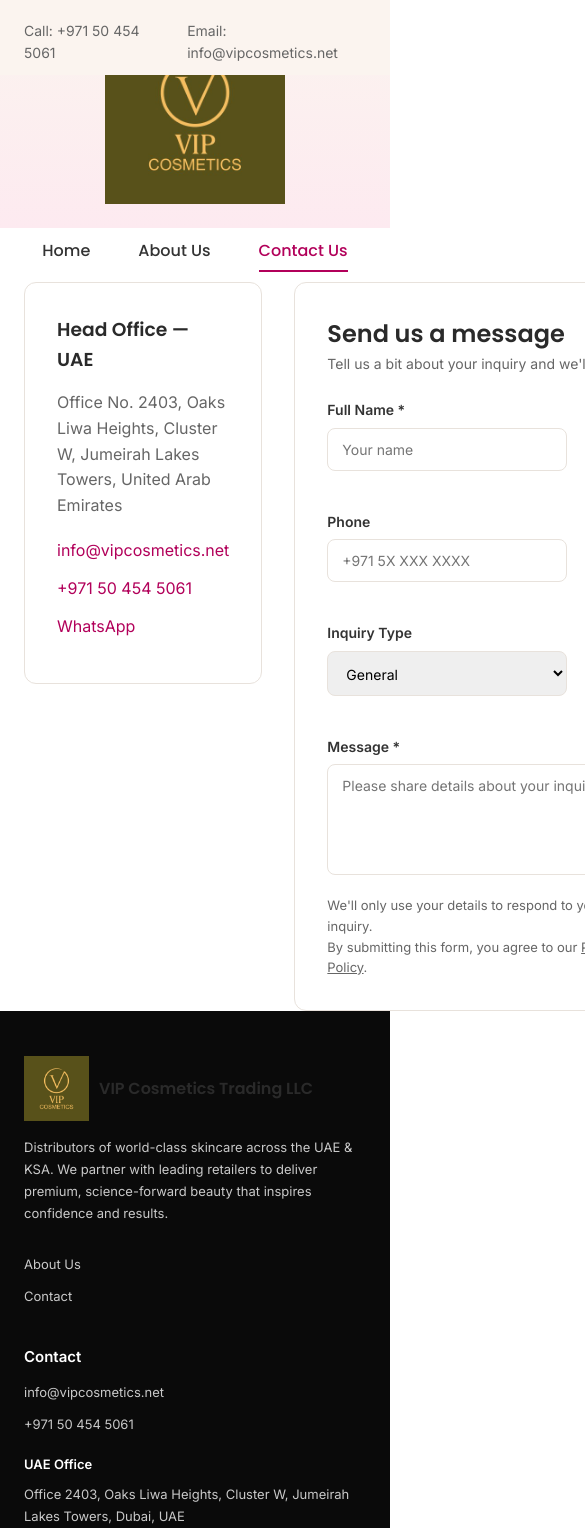
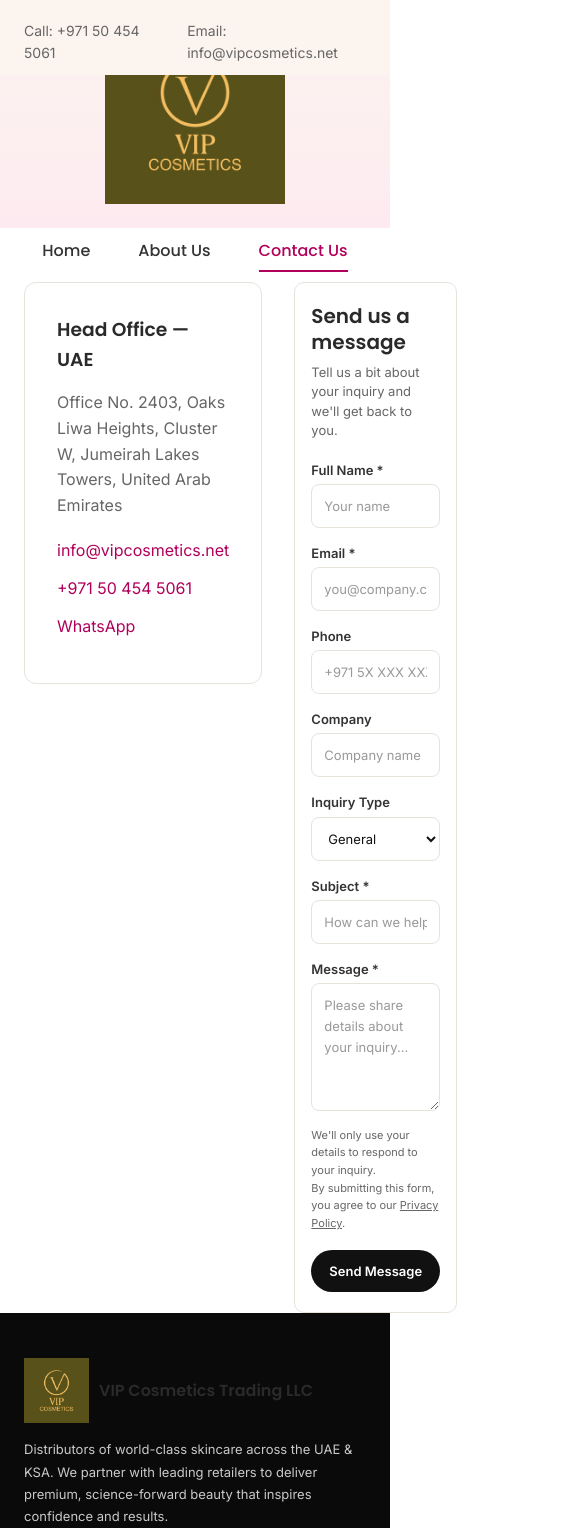
Before and after one commit to gurusaivs18/vipCosmetics, a React app: page /contact in a window 390 px wide. Shown: the top 1528 px of the page, 585 px wide, since content can reach past the window. Built offline with nearby package versions, Linux system fonts and the light colour scheme; the HTML template or start-up script is replaced by a standard one.

Commit message:
last arrangemnets according to kme

```diff
--- a/src/css/ContactForm.css
+++ b/src/css/ContactForm.css
@@ -1,21 +1,31 @@
+
 .contact-form {
+  width: 100%;
   background: #fff;
   border: 1px solid var(--color-border);
   border-radius: 12px;
   padding: 32px;
+  box-sizing: border-box;
+}
+
+.contact-form h2 {
+  margin: 0 0 8px;
+  font-size: 24px;
+  line-height: 1.3;
 }
 
 .form-sub {
   color: var(--color-text-light);
   font-size: 14px;
-  margin-bottom: 24px;
+  line-height: 1.6;
+  margin: 0 0 24px;
 }
 
 .form-row {
   display: grid;
   grid-template-columns: 1fr 1fr;
   gap: 20px;
-  margin-bottom: 20px;
+  margin-bottom: 0;
 }
 
 .form-group {
@@ -23,21 +33,52 @@
   flex-direction: column;
   gap: 6px;
   margin-bottom: 20px;
+  min-width: 0;
 }
 
 .form-group label {
   font-size: 14px;
   font-weight: 600;
+  line-height: 1.4;
 }
 
 .form-group input,
 .form-group select,
 .form-group textarea {
+  width: 100%;
+  box-sizing: border-box;
   border: 1px solid var(--color-border);
   border-radius: 8px;
   padding: 12px 14px;
   font-size: 14px;
   font-family: inherit;
+  color: #111;
+  background: #fff;
+  outline: none;
+  transition: border-color 0.2s ease, box-shadow 0.2s ease;
+}
+
+.form-group input,
+.form-group select {
+  height: 46px;
+}
+
+.form-group textarea {
+  min-height: 130px;
+  resize: vertical;
+  line-height: 1.6;
+}
+
+.form-group input:focus,
+.form-group select:focus,
+.form-group textarea:focus {
+  border-color: #111;
+  box-shadow: 0 0 0 2px rgba(0, 0, 0, 0.05);
+}
+
+.form-group input::placeholder,
+.form-group textarea::placeholder {
+  color: #999;
 }
 
 .form-footer {
@@ -49,25 +90,46 @@
 }
 
 .disclaimer {
+  flex: 1;
   font-size: 13px;
+  line-height: 1.6;
   color: var(--color-text-light);
+  margin: 0;
 }
 
 .disclaimer a {
+  color: inherit;
   text-decoration: underline;
 }
 
 .submit-btn {
+  border: none;
   background: #111;
   color: #fff;
   padding: 14px 28px;
   border-radius: 30px;
   font-weight: 600;
+  font-size: 14px;
+  font-family: inherit;
   white-space: nowrap;
+  cursor: pointer;
+  transition: background 0.2s ease, transform 0.2s ease;
 }
+
+.submit-btn:hover:not(:disabled) {
+  background: #333;
+  transform: translateY(-1px);
+}
+
+.submit-btn:disabled {
+  opacity: 0.6;
+  cursor: not-allowed;
+}
+
 .form-status {
-  margin-top: 16px;
+  margin: 16px 0 0;
   font-size: 14px;
+  line-height: 1.5;
 }
 
 .form-status-ok {
@@ -78,7 +140,197 @@
   color: #b30000;
 }
 
-.submit-btn:disabled {
-  opacity: 0.6;
-  cursor: not-allowed;
+
+/* =========================================
+   LARGE LAPTOP / DESKTOP
+========================================= */
+
+@media (max-width: 1200px) {
+  .contact-form {
+    padding: 30px;
+  }
+
+  .form-row {
+    gap: 18px;
+  }
+
+  .form-footer {
+    gap: 20px;
+  }
 }
+
+
+/* =========================================
+   TABLET
+========================================= */
+
+@media (max-width: 992px) {
+  .contact-form {
+    padding: 28px;
+  }
+
+  .contact-form h2 {
+    font-size: 22px;
+  }
+
+  .form-row {
+    gap: 16px;
+  }
+
+  .form-group input,
+  .form-group select,
+  .form-group textarea {
+    font-size: 14px;
+  }
+
+  .form-footer {
+    align-items: flex-start;
+  }
+
+  .submit-btn {
+    padding: 13px 24px;
+  }
+}
+
+
+/* =========================================
+   SMALL TABLET / LARGE MOBILE
+========================================= */
+
+@media (max-width: 768px) {
+  .contact-form {
+    padding: 24px;
+    border-radius: 10px;
+  }
+
+  .contact-form h2 {
+    font-size: 21px;
+  }
+
+  .form-sub {
+    font-size: 13px;
+    margin-bottom: 20px;
+  }
+
+  /* One column */
+  .form-row {
+    grid-template-columns: 1fr;
+    gap: 0;
+  }
+
+  .form-group {
+    margin-bottom: 18px;
+  }
+
+  .form-footer {
+    flex-direction: column;
+    align-items: stretch;
+    gap: 18px;
+  }
+
+  .disclaimer {
+    width: 100%;
+    font-size: 12px;
+  }
+
+  .submit-btn {
+    width: 100%;
+    padding: 14px 20px;
+  }
+}
+
+
+/* =========================================
+   MOBILE
+========================================= */
+
+@media (max-width: 480px) {
+  .contact-form {
+    padding: 20px 16px;
+    border-radius: 10px;
+  }
+
+  .contact-form h2 {
+    font-size: 20px;
+  }
+
+  .form-sub {
+    font-size: 13px;
+    line-height: 1.5;
+    margin-bottom: 20px;
+  }
+
+  .form-group {
+    gap: 5px;
+    margin-bottom: 16px;
+  }
+
+  .form-group label {
+    font-size: 13px;
+  }
+
+  .form-group input,
+  .form-group select {
+    height: 44px;
+    padding: 11px 12px;
+    font-size: 13px;
+  }
+
+  .form-group textarea {
+    min-height: 120px;
+    padding: 11px 12px;
+    font-size: 13px;
+  }
+
+  .disclaimer {
+    font-size: 11px;
+    line-height: 1.6;
+  }
+
+  .submit-btn {
+    font-size: 13px;
+    padding: 13px 18px;
+  }
+
+  .form-status {
+    font-size: 13px;
+  }
+}
+
+
+/* =========================================
+   VERY SMALL PHONES
+========================================= */
+
+@media (max-width: 360px) {
+  .contact-form {
+    padding: 18px 14px;
+  }
+
+  .contact-form h2 {
+    font-size: 18px;
+  }
+
+  .form-sub {
+    font-size: 12px;
+  }
+
+  .form-group label {
+    font-size: 12px;
+  }
+
+  .form-group input,
+  .form-group select,
+  .form-group textarea {
+    font-size: 12px;
+  }
+
+  .submit-btn {
+    font-size: 12px;
+    padding: 12px 16px;
+  }
+
+  .disclaimer {
+    font-size: 10px;
+  }
+}
```
